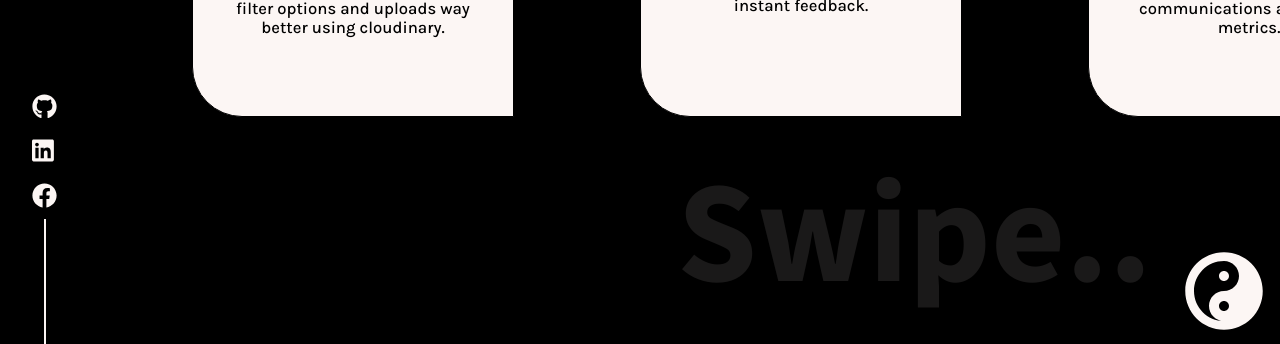
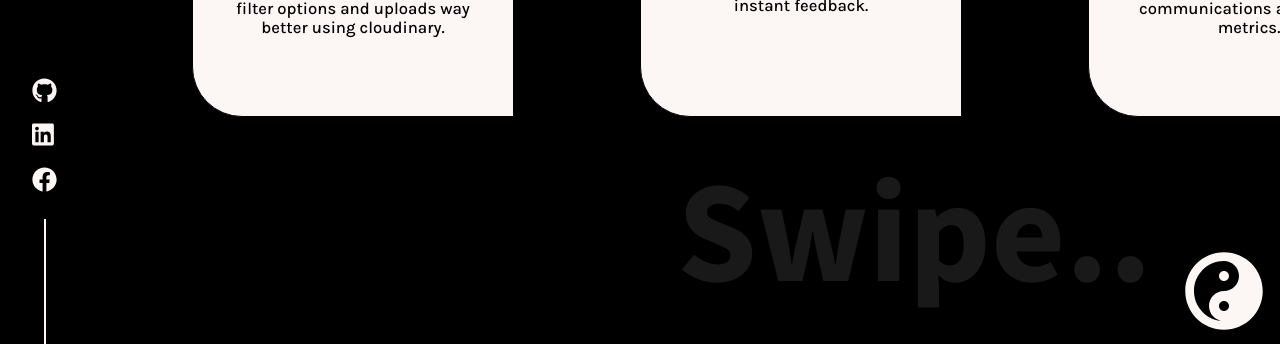
Before and after one commit to Shalini-Ganeshan/Shalini-Portfolio, a React (Create React App) app: page /work in a window 1280 px wide. Shown: the part 453-797 px from the top of the page. Built offline with nearby package versions, Linux system fonts and the light colour scheme.

Commit message:
Update SocialIcons.js

```diff
--- a/src/subComponents/SocialIcons.js
+++ b/src/subComponents/SocialIcons.js
@@ -19,21 +19,12 @@
     margin: 0.5rem 0;
   }
 
-  /* Responsive for medium screens (tablets, landscape) */
-  @media (max-width: 1024px) {
-    left: 1rem; /* Adjust positioning for medium screens */
+  @media (max-width: 1024px) { /* Medium screen sizes */
+    left: 1.5rem;
   }
 
-  /* Responsive for small screens (mobile) */
-  @media (max-width: 768px) {
-    flex-direction: row; /* Change layout to row for mobile */
-    bottom: 1rem;
-    left: 50%;
-    transform: translateX(-50%); /* Center the icons horizontally */
-
-    & > *:not(:last-child) {
-      margin: 0 0.5rem; /* Adjust margin for row layout */
-    }
+  @media (max-width: 768px) { /* Small screen sizes */
+    left: 1rem;
   }
 `;
 
@@ -43,9 +34,12 @@
   background-color: ${(props) =>
     props.color === "dark" ? DarkTheme.text : DarkTheme.body};
 
-  /* Hide the line on mobile screens */
-  @media (max-width: 768px) {
-    display: none;
+  @media (max-width: 1024px) { /* Medium screen sizes */
+    height: 6rem;
+  }
+
+  @media (max-width: 768px) { /* Small screen sizes */
+    height: 4rem;
   }
 `;
 
@@ -106,6 +100,11 @@
           />
         </a>
       </motion.div>
+      <motion.div
+        initial={{ scale: 0 }}
+        animate={{ scale: [0, 1, 1.5, 1] }}
+        transition={{ type: "spring", duration: 1, delay: 1.2 }}
+      ></motion.div>
 
       <Line
         color={props.theme}
```
